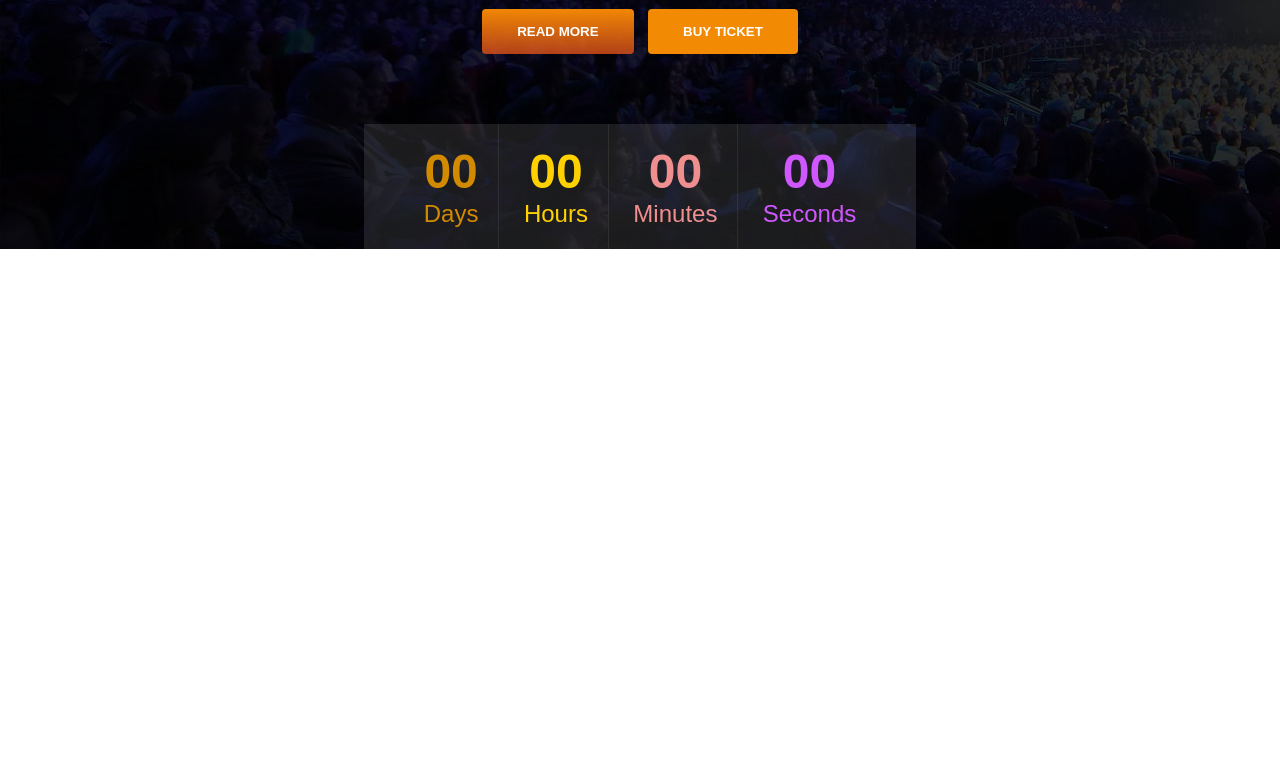
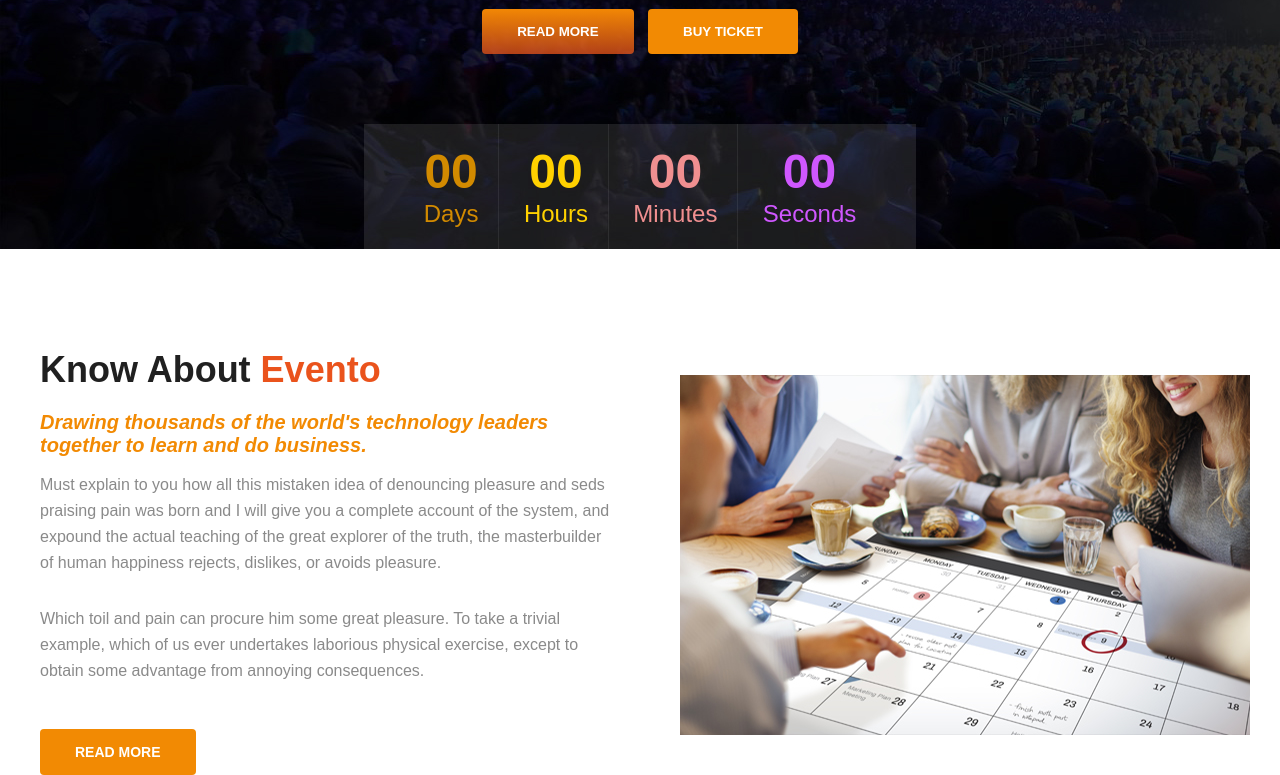
Before and after one commit to rohanasif/evanto-theme, a plain HTML site: page index.html in a window 1280 px wide. Shown: the part 461-1236 px from the top of the page. Before the commit the page ends 810 px from the top, so only its background shows below. Drawn offline with Linux system fonts and the light colour scheme.

Commit message:
know-about-evento section complete

```diff
--- a/index.css
+++ b/index.css
@@ -185,3 +185,57 @@ hr {
     line-height: 30px;
     font-weight: 100;
 }
+
+.left-text {
+    padding-left: 40px;
+    float: left;
+    width: 45%;
+}
+
+.right-img {
+    padding-left: 40px;
+    float: left;
+    margin-left: 50%;
+    margin-top: -400px;
+}
+
+.left-text>h1 {
+    color: #202020;
+    font-size: 36px;
+    font-weight: 700;
+    padding-bottom: 20px;
+}
+
+span {
+    color: #ea531c;
+}
+
+.left-text>h3 {
+    color: #f28a03;
+    font-size: 20px;
+    font-weight: bold;
+    font-style: italic;
+}
+
+.left-text>p {
+    padding: 15px 0px;
+    font-size: 16px;
+    color: #8a8a8a;
+    line-height: 26px;
+    font-weight: 300;
+}
+
+.left-text>button {
+    margin-top: 30px;
+    padding: 15px 35px;
+    background: #f28a03;
+    border: none;
+    color: white;
+    font-size: 14px;
+    font-weight: 700;
+    border-radius: 4px;
+}
+
+.left-text>button:hover {
+    background: #252525;
+}
--- a/index.html
+++ b/index.html
@@ -54,8 +54,23 @@
                 </div>
             </div>
         </div>
-
-
+    </div>
+    <div class="know-about-evento">
+        <div class="left-text">
+            <h1>Know About<span> Evento</span></h1>
+            <h3>Drawing thousands of the world's technology leaders together to learn and do business.</h3>
+            <p>Must explain to you how all this mistaken idea of denouncing pleasure and seds praising pain was born
+                and I will give you a complete account of the system, and expound the actual teaching of the great
+                explorer of the truth, the masterbuilder of human happiness rejects, dislikes, or avoids pleasure.
+            </p>
+            <p>Which toil and pain can procure him some great pleasure. To take a trivial example, which of us ever
+                undertakes laborious physical exercise, except to obtain some advantage from annoying consequences.
+            </p>
+            <button>READ MORE</button>
+        </div>
+        <div class="right-img">
+            <img src="./images/img07.jpg">
+        </div>
     </div>
 </body>
 
```
